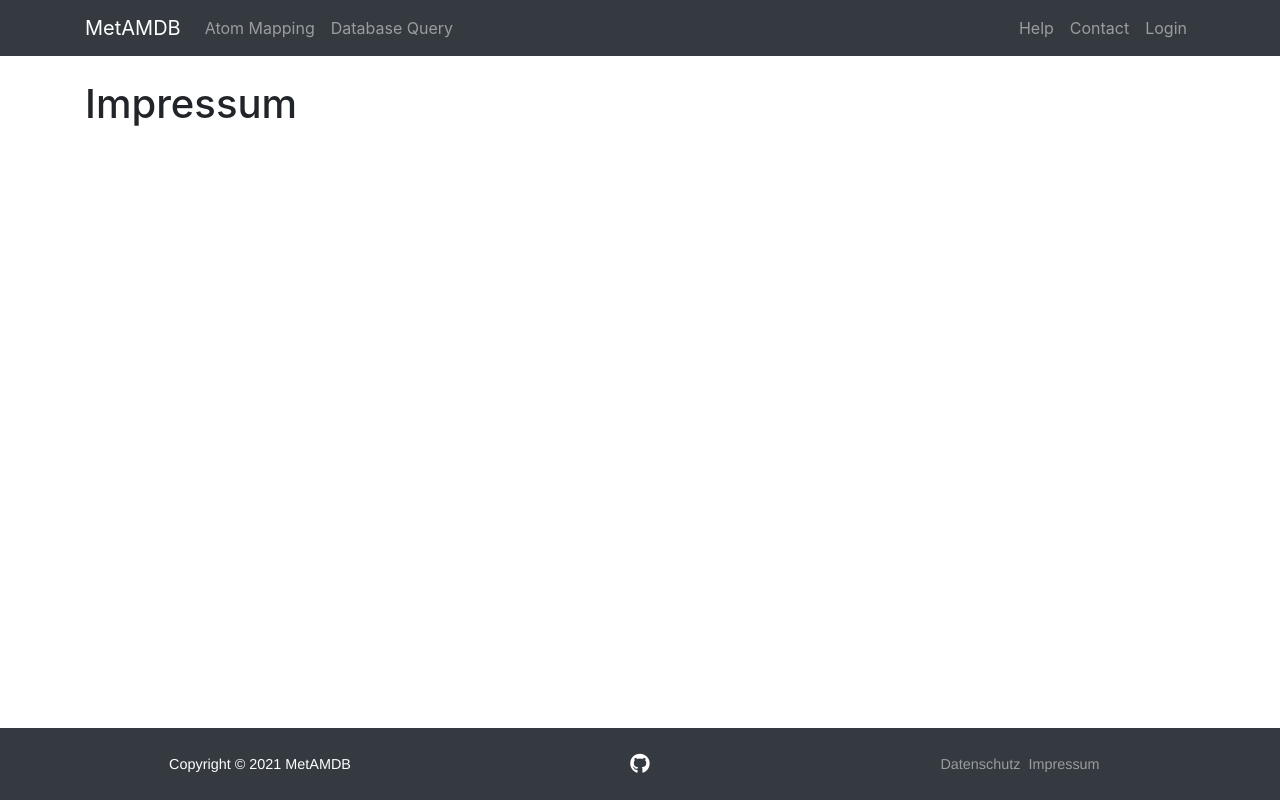
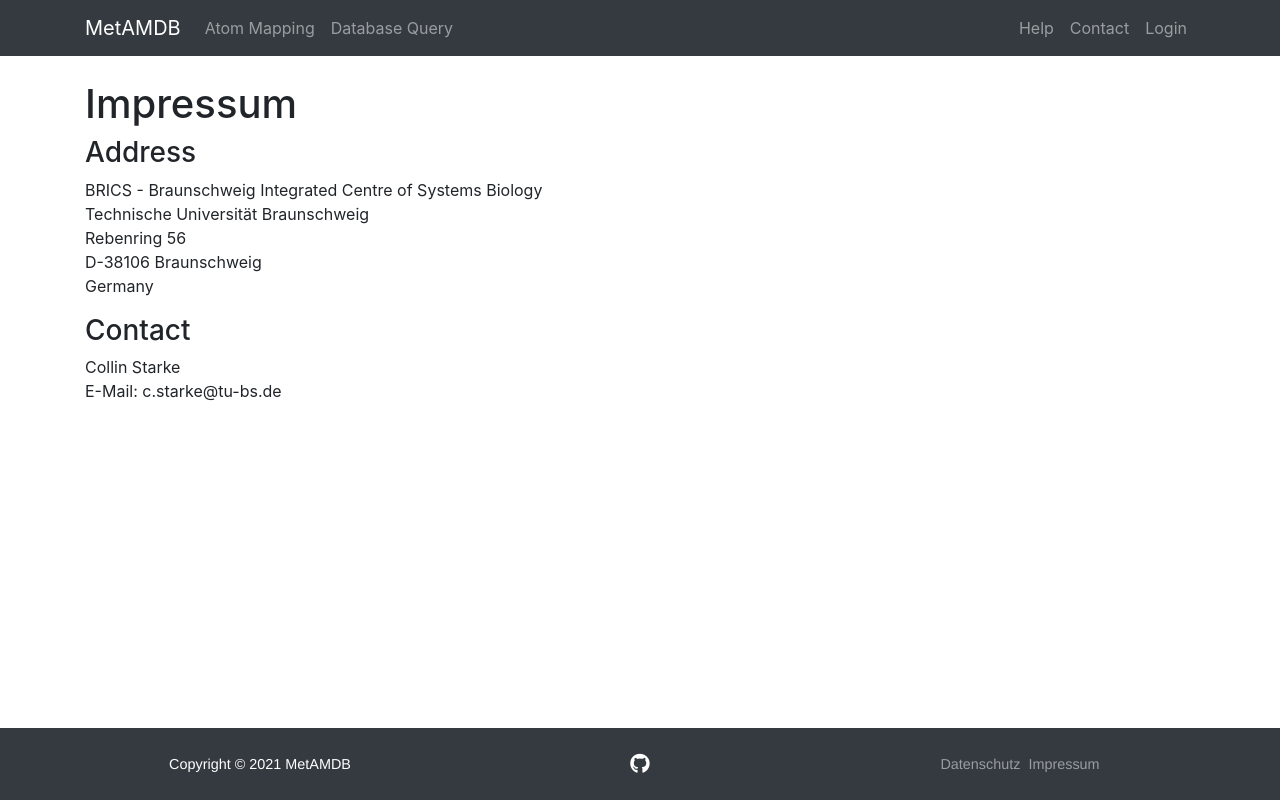
Before and after one commit to metamdb/metamdb, a React (Create React App) app in the folder client/: page /impressum in a window 1280 px wide. Built offline with nearby package versions, Linux system fonts and the light colour scheme.

Commit message:
finished impressum

```diff
--- a/client/src/components/info/Impressum.jsx
+++ b/client/src/components/info/Impressum.jsx
@@ -6,6 +6,19 @@ function Impressum() {
       <div className="content">
         <div className="container">
           <h1>Impressum</h1>
+          <h3>Address</h3>
+          <p>
+            BRICS - Braunschweig Integrated Centre of Systems Biology <br />
+            Technische Universität Braunschweig <br />
+            Rebenring 56 <br />
+            D-38106 Braunschweig <br />
+            Germany
+          </p>
+          <h3>Contact</h3>
+          <p>
+            Collin Starke <br />
+            E-Mail: c.starke@tu-bs.de
+          </p>
         </div>
       </div>
     </div>
```
